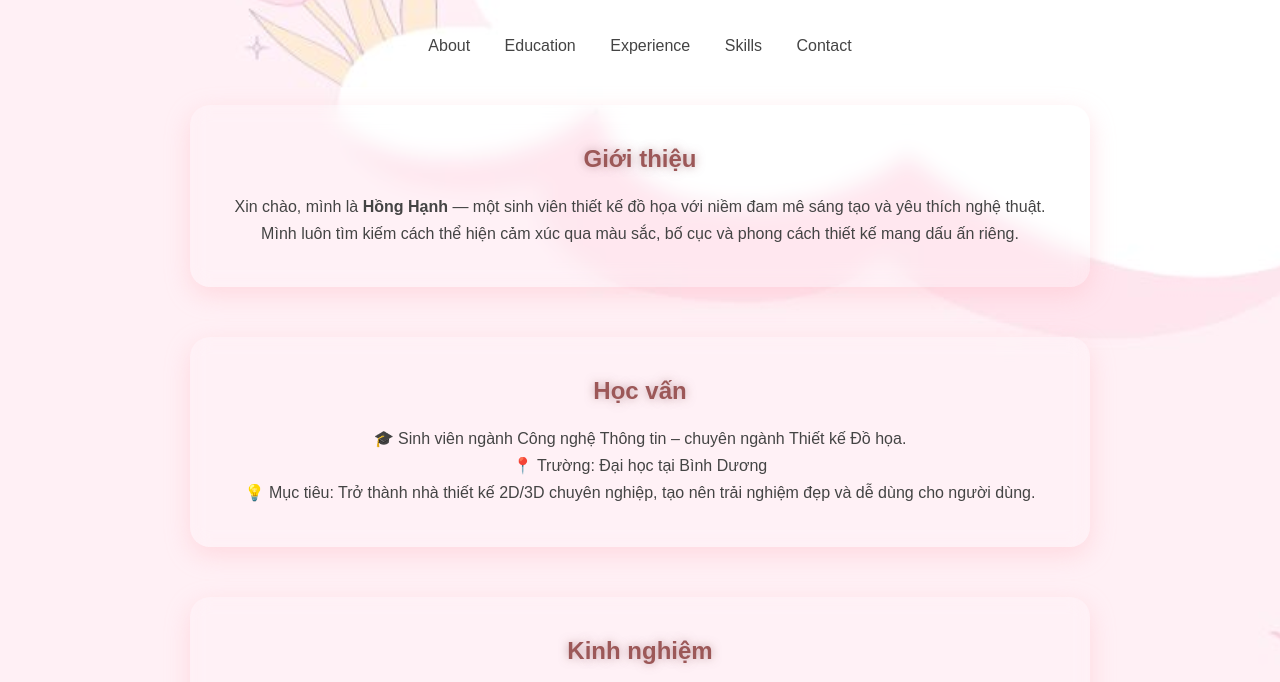
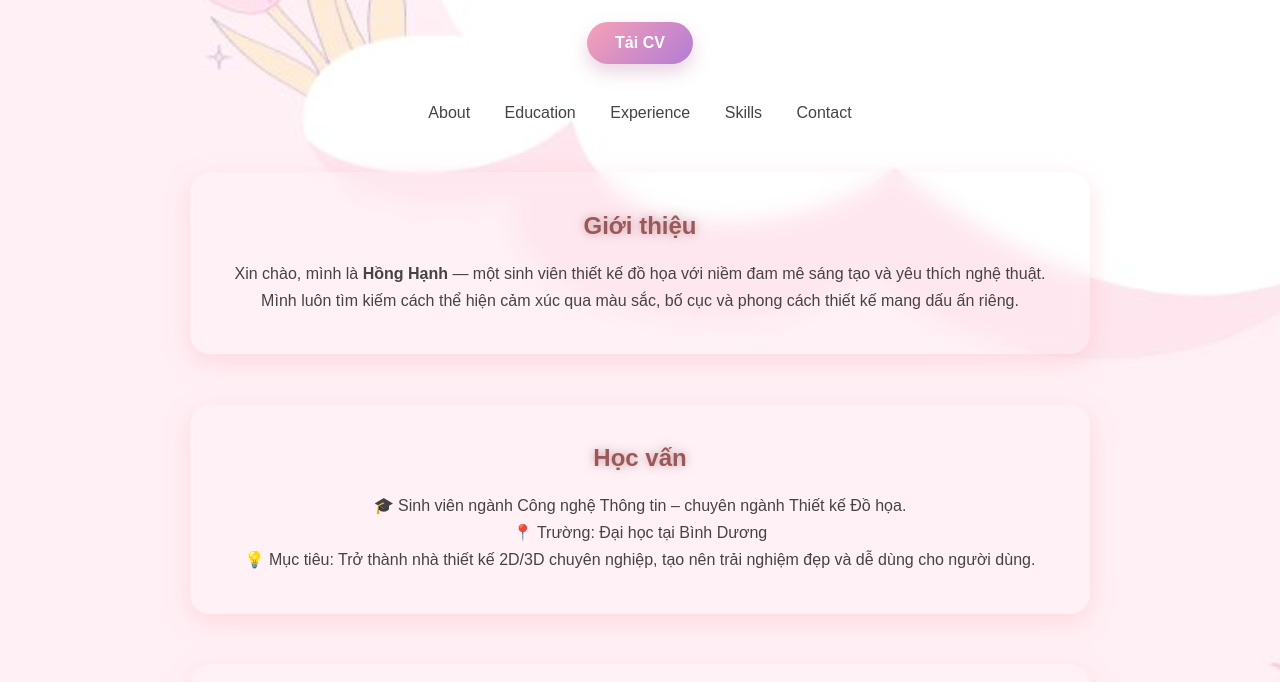
Before and after one commit to vdat293/8386-portfolio, a plain HTML site: page hong-hanh/index.html in a window 1280 px wide. Shown: the part 201-883 px from the top of the page. Drawn offline with Linux system fonts and the light colour scheme.

Commit message:
update new

```diff
--- a/hong-hanh/index.html
+++ b/hong-hanh/index.html
@@ -72,6 +72,24 @@
             transform: scale(1.1);
         }
 
+        .download-btn {
+            display: inline-block;
+            margin-top: 25px;
+            padding: 12px 28px;
+            border-radius: 30px;
+            font-weight: 600;
+            background: linear-gradient(135deg, #f7a1b5, #b37cd5);
+            color: #fff;
+            text-decoration: none;
+            box-shadow: 0 8px 18px rgba(193, 128, 168, 0.35);
+            transition: transform 0.3s ease, box-shadow 0.3s ease;
+        }
+
+        .download-btn:hover {
+            transform: translateY(-3px);
+            box-shadow: 0 12px 25px rgba(169, 110, 154, 0.45);
+        }
+
         section {
             max-width: 900px;
             margin: 50px auto;
@@ -138,6 +156,7 @@
     <header>
         <h1>Portfolio Hồng Hạnh</h1>
         <p>Đậm cá tính • Sáng tạo • Cảm xúc</p>
+        <a class="download-btn" href="assets/cv.pdf" download>Tải CV</a>
     </header>
 
     <nav>
```
Also changed, not shown: index.html (+1 -1 lines), nhat-hoang/index.html (+11 -6 lines), nguyen-dat/style.css (line endings or trailing spaces), 3 other files.
